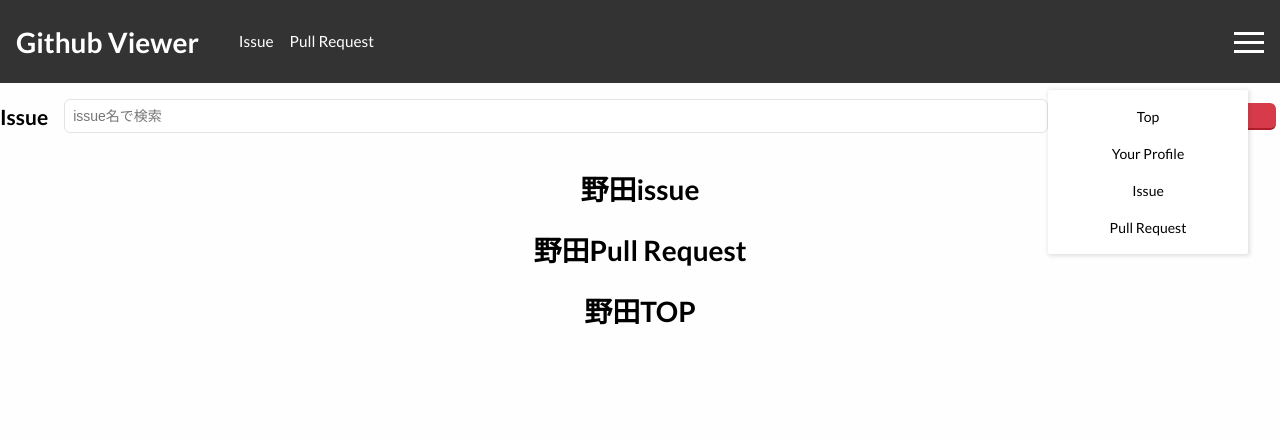
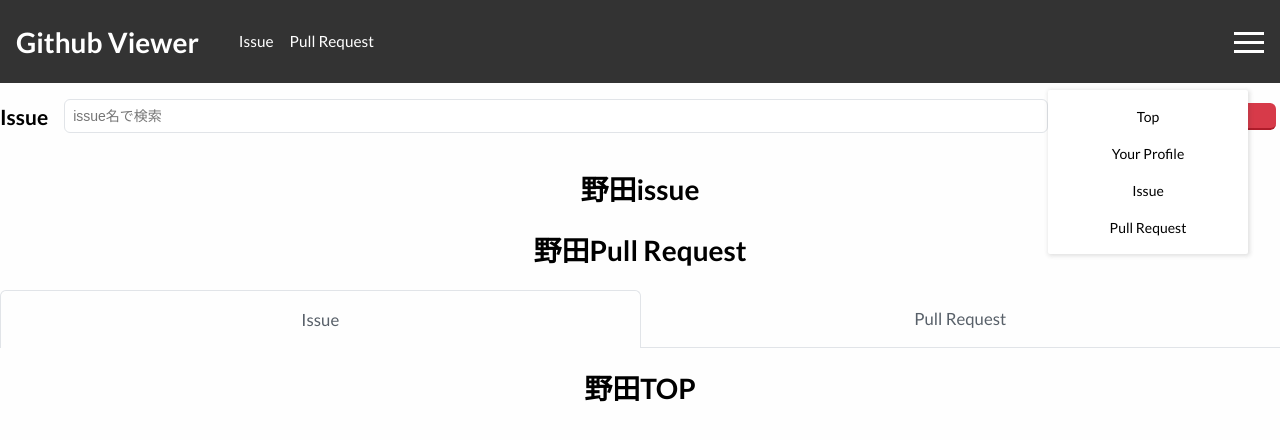
Before and after one commit to tatsuya1981/ws-0500-redux-github-viewer, a React (Create React App) app: page / in a window 1280 px wide. Both pictures are taken after a click on the element 1249 px from the left and 44 px from the top of the page. Shown: the top 440 px of the page. Built offline with nearby package versions, Linux system fonts and the light colour scheme.

Commit message:
create of tagmenu

```diff
--- a/src/App.jsx
+++ b/src/App.jsx
@@ -1,4 +1,5 @@
 import './App.css';
+import { HeaderTag } from './components/molecules/HeaderTag';
 import { Header } from './components/organisms/layout/Header';
 import { SearchArea } from './components/organisms/search/SearchArea';
 import { Issue } from './components/pages/Issue';
@@ -12,6 +13,7 @@ function App() {
       <SearchArea />
       <Issue />
       <PullRequest />
+      <HeaderTag />
       <Router />
     </div>
   );
--- /dev/null
+++ b/src/components/molecules/HeaderTag.jsx
@@ -0,0 +1,59 @@
+import { useDispatch, useSelector } from "react-redux"
+import styled from "styled-components"
+import { activeTag } from "../../redux/headerTagSlice";
+
+export const HeaderTag = () => {
+  const active = useSelector((state) => state.headerTag.isStateActive);
+  const dispatch = useDispatch();
+
+const onClickTag = () => {
+  dispatch(activeTag());
+};
+
+  return(
+    <div>
+    <SHeaderTagWrapper>
+      <SHeaderTagLeft active={active} onClick={onClickTag} ><SHeaderTagSpan>Issue</SHeaderTagSpan></SHeaderTagLeft>
+      <SHeaderTagRight active={active} onClick={onClickTag} ><SHeaderTagSpan>Pull Request</SHeaderTagSpan></SHeaderTagRight>
+    </SHeaderTagWrapper>
+    </div>
+  )
+}
+
+const SHeaderTagWrapper = styled.ul`
+display: flex;
+padding: 0px;
+margin: 0px;
+`
+
+const SHeaderTagLeft = styled.li`
+font-size: 1.2rem;
+width: 100%;
+text-align: center;
+border-top: ${(props) => props.active? `1px solid rgb(225, 228, 232)`: `initial`};
+border-right: ${(props) => props.active? `1px solid rgb(225, 228, 232)`: `initial`};
+border-left: ${(props) => props.active? `1px solid rgb(225, 228, 232)`: `initial`};
+border-bottom: ${(props) => props.active? `initial`: `1px solid rgb(225, 228, 232)`};
+border-radius:6px 6px 0px 0px;
+list-style-type: none;
+`
+
+const SHeaderTagRight = styled.li`
+font-size: 1.2rem;
+width: 100%;
+text-align: center;
+border-top: ${(props) => props.active? `initial`: `1px solid rgb(225, 228, 232)`};
+border-right: ${(props) => props.active? `initial`: `1px solid rgb(225, 228, 232)`};
+border-left: ${(props) => props.active? `initial`: `1px solid rgb(225, 228, 232)`};
+border-bottom: ${(props) => props.active? `1px solid rgb(225, 228, 232)`: `initial`};
+border-radius:6px 6px 0px 0px;
+list-style-type: none;
+`
+
+const SHeaderTagSpan = styled.span`
+cursor: pointer;
+color: rgb(88, 96, 105);
+padding: 16px;
+display: block;
+width: 100%;
+`
--- a/src/components/molecules/HeaderTitles.jsx
+++ b/src/components/molecules/HeaderTitles.jsx
@@ -1,4 +1,3 @@
-// import { useNavigate } from "react-router-dom";
 import { Link } from "react-router-dom";
 import styled from "styled-components";
 
@@ -17,7 +16,6 @@ display: flex;
 width: 100%;
 padding: 0px 32px
 margin: 0px;
-cursor: pointer;
 `;
 
 const SHeaderLists = styled.li`
--- a/src/components/organisms/MenuDrawer.jsx
+++ b/src/components/organisms/MenuDrawer.jsx
@@ -1,33 +1,51 @@
-import { useState } from "react";
+import { useDispatch, useSelector } from "react-redux";
 import { Link } from "react-router-dom";
 import styled from "styled-components";
+import { openMenu } from "../../redux/drawerSlice";
 
 export const MenuDrawer = () => {
-  const[open, setOpen] = useState(false);
+  const open = useSelector((state) => state.drawer.isStateOpen)
+  const dispatch = useDispatch();
 
 const onClickDrawer = () => {
-    setOpen(!open);
+  dispatch(openMenu());
 }
 
-  return(
-
+  return (
+    <>
+      <SMenuOverlay open={open} onClick={() => dispatch(openMenu())} />
       <Nav>
         <HeaderMenu>
           <SBurgerIcon onClick={onClickDrawer}>
-        <SBurgerLine open={open} transform="translateY(9px) rotate(45deg)" />
+            <SBurgerLine
+              open={open}
+              transform="translateY(9px) rotate(45deg)"
+            />
             <SBurgerLine open={open} opacity={0} />
-        <SBurgerLine open={open} transform="translateY(-9px) rotate(-45deg)" />
+            <SBurgerLine
+              open={open}
+              transform="translateY(-9px) rotate(-45deg)"
+            />
           </SBurgerIcon>
         </HeaderMenu>
         <SBurgerWrapper open={open}>
           <SBurgerMenu open={open}>
-          <SBurgerList><Link to="/">Top</Link></SBurgerList>
-          <SBurgerList><Link to="/profile">Your Profile</Link></SBurgerList>
-          <SBurgerList><Link to="/issue">Issue</Link></SBurgerList>
-          <SBurgerList><Link to="/pullRequest">Pull Request</Link></SBurgerList>
+            <SBurgerList>
+              <Link to="/">Top</Link>
+            </SBurgerList>
+            <SBurgerList>
+              <Link to="/profile">Your Profile</Link>
+            </SBurgerList>
+            <SBurgerList>
+              <Link to="/issue">Issue</Link>
+            </SBurgerList>
+            <SBurgerList>
+              <Link to="/pullRequest">Pull Request</Link>
+            </SBurgerList>
           </SBurgerMenu>
         </SBurgerWrapper>
       </Nav>
+    </>
   );
 };
 
@@ -59,8 +77,8 @@ const SBurgerLine = styled.div`
   display: block;
   margin: 6px auto;
   transition: all 0.3s ease-in-out;
-  transform: ${props => props.open? props.transform : "none"}
-  opacity: ${props => props.open && props.opacity === 0 ? 0 : 1}
+  transform: ${(props) => (props.open ? props.transform : "none")}
+  opacity: ${(props) => (props.open && props.opacity === 0 ? 0 : 1)}
 `;
 
 const SBurgerWrapper = styled.div`
@@ -71,25 +89,38 @@ width: 200px;
   border-radius: 2px;
   padding: 8px 0px;
   background-color: #fff;
-display: ${props => props.open? "block" : "none"};
-box-shadow: rgba(51, 51, 51, 0.15) 1px 1px 4px 1px
-`
+  display: ${(props) => (props.open ? "block" : "none")};
+  box-shadow: rgba(51, 51, 51, 0.15) 1px 1px 4px 1px;
+`;
 
 const SBurgerMenu = styled.ul`
   background-color: white;
-display: ${props => props.open? "block" : "none"};
+  display: ${(props) => (props.open ? "block" : "none")};
   list-style-type: none;
   padding: 0;
   margin: 0px;
+  position: relative;
+  z-index: 11;
 `;
 
 const SBurgerList = styled.li`
   padding: 8px 12px;
   color: black;
   text-decoration: none;
-a{
+  a {
     color: inherit;
     text-decoration: none;
     display: block;
   }
 `;
+
+const SMenuOverlay = styled.div`
+  position: fixed;
+  top: 0;
+  left: 0;
+  width: 100vw;
+  height: 100vh;
+  background-color: rgba(0, 0, 0, 0);
+  display: ${(props) => (props.open ? "block" : "none")};
+  z-index: 10;
+`;
--- a/src/index.js
+++ b/src/index.js
@@ -4,6 +4,8 @@ import "./index.css";
 import App from "./App";
 import { createGlobalStyle } from "styled-components";
 import { BrowserRouter } from "react-router-dom";
+import { Provider } from "react-redux";
+import { store } from "./redux/store";
 
 const GlobalStyle = createGlobalStyle`
   @import url('https://fonts.googleapis.com/css2?family=Lato:ital,wght@0,300;0,400;0,700;0,900;1,400;1,700;1,900&display=swap');
@@ -31,7 +33,9 @@ root.render(
   <React.StrictMode>
     <GlobalStyle />
     <BrowserRouter>
+    <Provider store={store}>
     <App />
+    </Provider>
     </BrowserRouter>
   </React.StrictMode>
 );
--- /dev/null
+++ b/src/redux/drawerSlice.js
@@ -0,0 +1,19 @@
+import { createSlice } from "@reduxjs/toolkit";
+
+export const drawerSlice = createSlice({
+  name: "drawer",
+  initialState: {
+    isStateOpen: false
+  },
+  reducers: {
+    openMenu: (state) => {
+      return({
+        ...state,
+        isStateOpen: (!state.isStateOpen)
+      });
+    }
+  }
+});
+
+export const {openMenu} = drawerSlice.actions;
+export default drawerSlice.reducer;
--- /dev/null
+++ b/src/redux/headerTagSlice.js
@@ -0,0 +1,19 @@
+import { createSlice } from "@reduxjs/toolkit";
+
+export const headerTagSlice = createSlice({
+  name: "headerTag",
+  initialState: {
+    isStateActive: true
+  },
+  reducers: {
+    activeTag: (state) => {
+      return({
+        ...state,
+        isStateActive:(!state.isStateActive)
+      });
+    }
+  }
+});
+
+export const {activeTag} = headerTagSlice.actions;
+export default headerTagSlice.reducer
--- /dev/null
+++ b/src/redux/store.js
@@ -0,0 +1,10 @@
+import { configureStore } from "@reduxjs/toolkit";
+import drawerReducer from "./drawerSlice";
+import headerTagReducer from "./headerTagSlice";
+
+export const store =configureStore({
+  reducer:{
+    drawer: drawerReducer,
+    headerTag: headerTagReducer,
+  },
+});
```
Also changed, not shown: 1 other file (tests, documents, lock files or other folders). Lines whose indentation alone changed are shown as unchanged.
